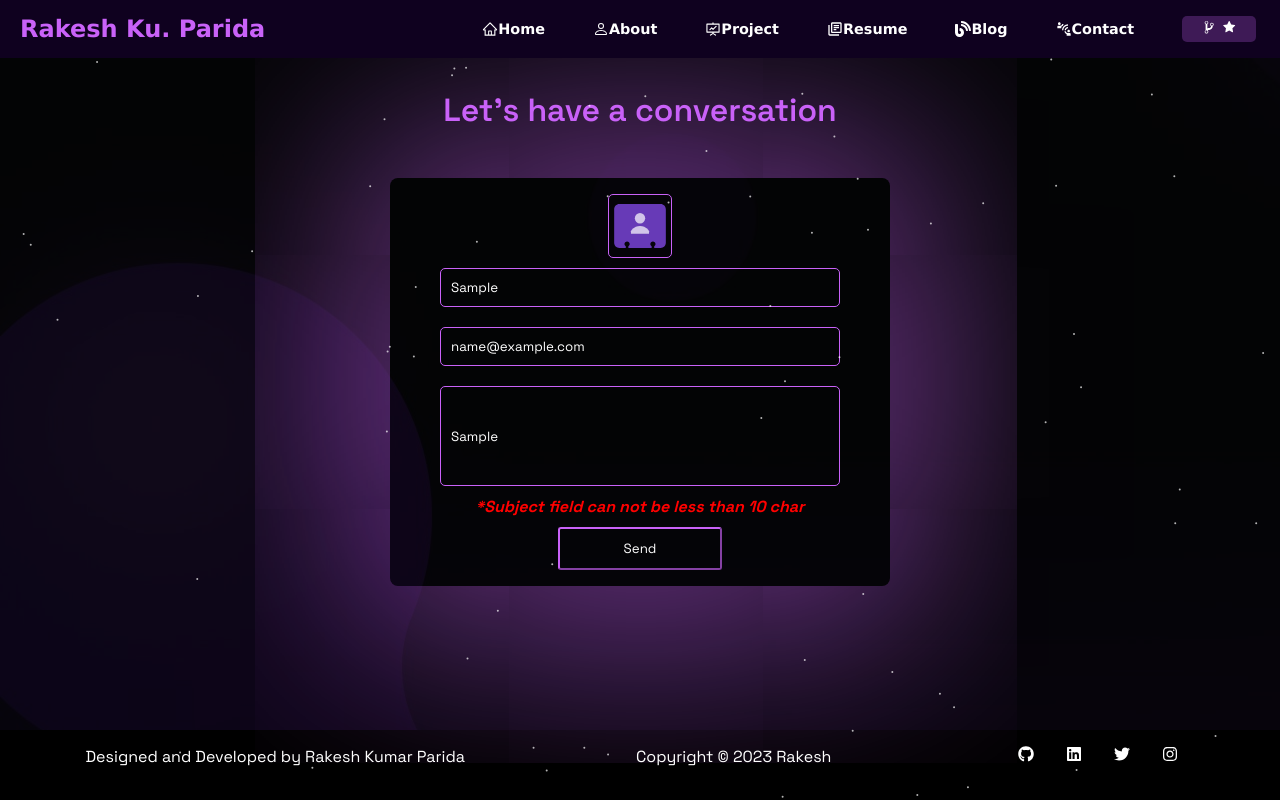
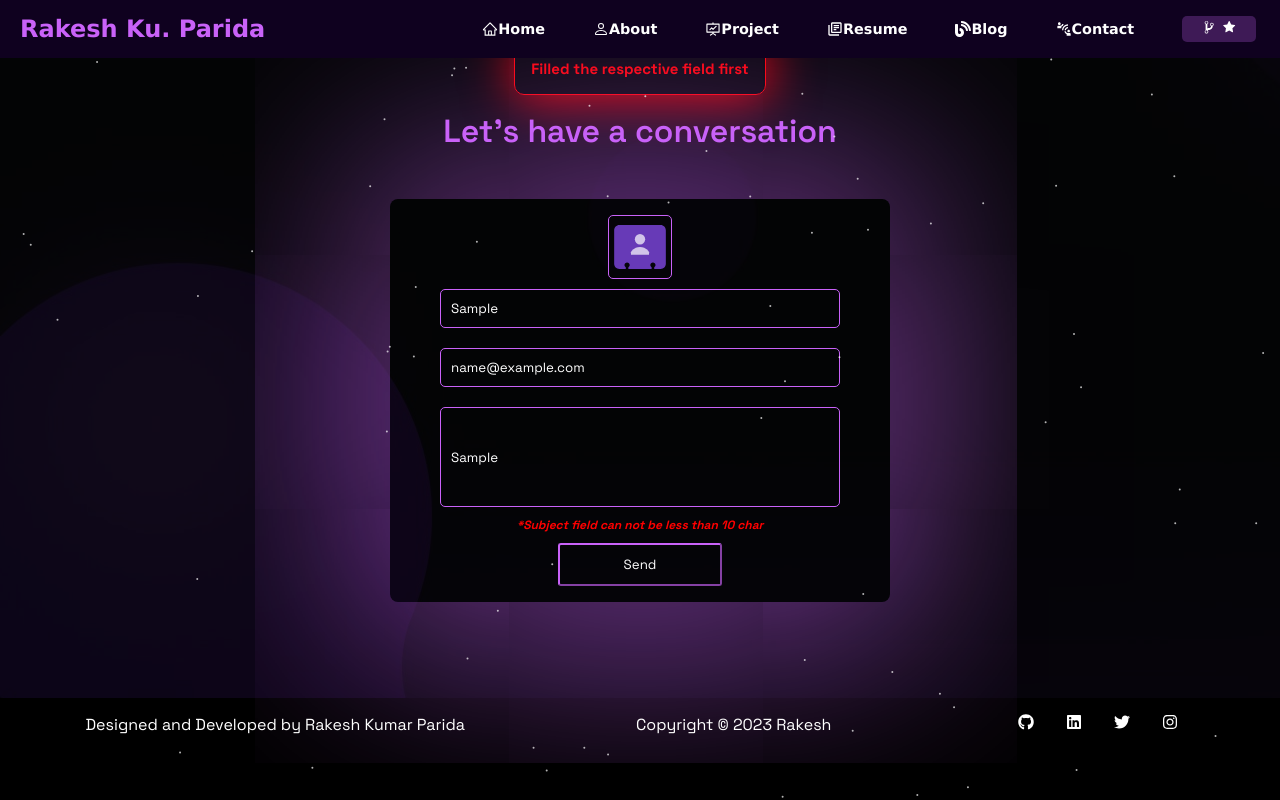
Before and after one commit to Rakesh-99/Portfolio, a React (Create React App) app: page /contact in a window 1280 px wide. Both pictures are taken after typing "Sample", "name@example.com", "Sample" into the empty fields and a click on the button "Send". Built offline with nearby package versions, Linux system fonts and the light colour scheme.

Commit message:
modified toastNotifier

```diff
--- a/src/Components/Contact/Contact.css
+++ b/src/Components/Contact/Contact.css
@@ -27,6 +27,7 @@
   color: rgb(255, 0, 0);
   font-weight: 900;
   font-style: italic;
+  font-size: 12px;
 }
 .inputContainer form {
   padding: 1rem;
@@ -84,7 +85,17 @@
   font-size: 15px;
   box-shadow: 1px 1px 50px 1px greenyellow;
   border-radius: 10px;
-  transition: 0.4s;
+  transition: 1s;
+}
+.contact-info .toastMsgContainerError {
+  border: 1px solid red;
+  padding: 1rem;
+  color: red;
+  font-weight: 900;
+  font-size: 15px;
+  box-shadow: 1px 1px 50px 1px red;
+  border-radius: 10px;
+  transition: 1s;
 }
 .contact-info .contactIcon {
   border-radius: 5px;
--- a/src/Components/Contact/Contact.js
+++ b/src/Components/Contact/Contact.js
@@ -86,9 +86,10 @@ const Contact = () => {
                 <div className="contact-info">
                     {
 
-                        (Object.keys(error).length === 0 && isSubmit === true) ? <div className='toastNotifier'><span className='toastMsgContainer'>Message has been sent Successfully</span></div> : <></>
+                        (Object.keys(error).length === 0 && isSubmit === true) ? <div className='toastNotifier'><span className='toastMsgContainer'>Message has been sent Successfully</span></div> : (Object.keys(error).length !== 0 && isSubmit === true) ? <div className='toastNotifier'><span className='toastMsgContainerError'>Filled the respective field first</span></div> : <></>
 
                     }
+
                     <div className="contact-title">
                         <h1>Let's have a conversation</h1>
                     </div>
```
